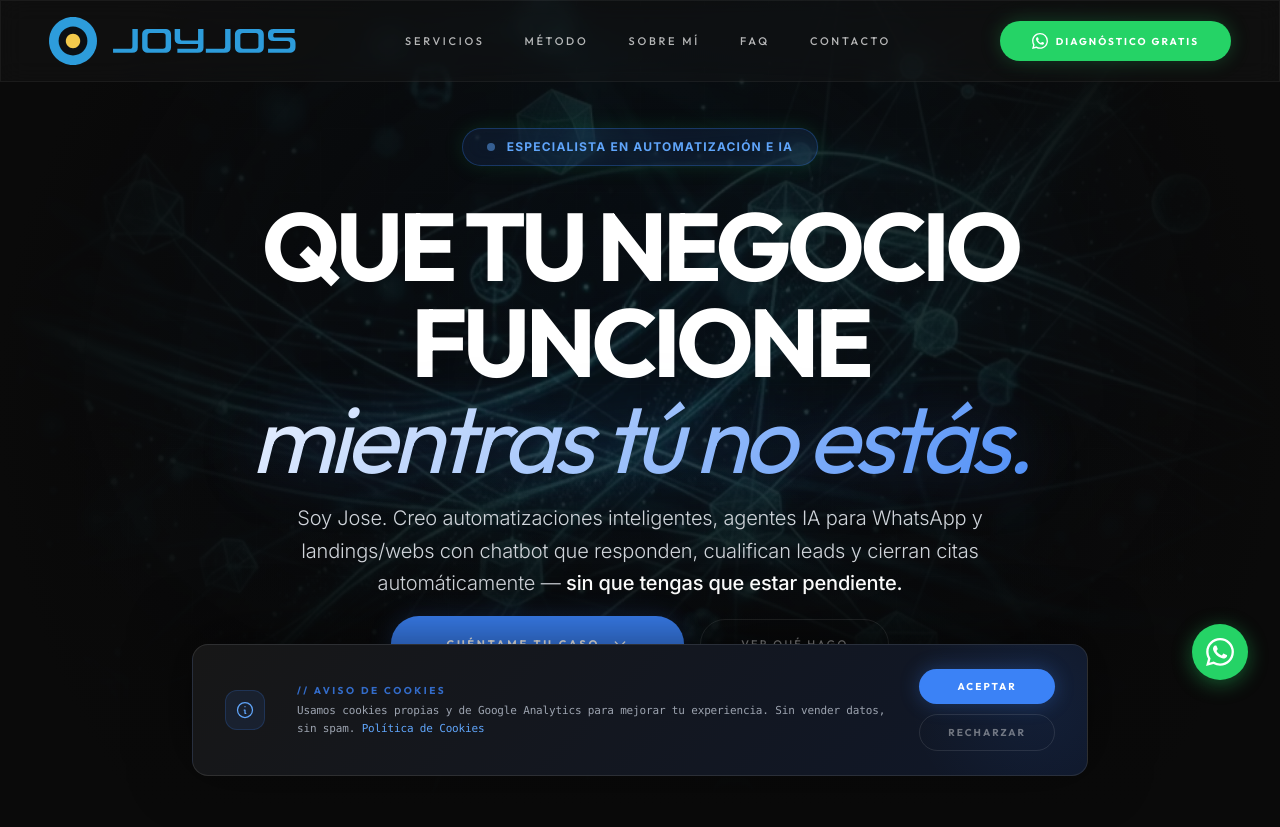
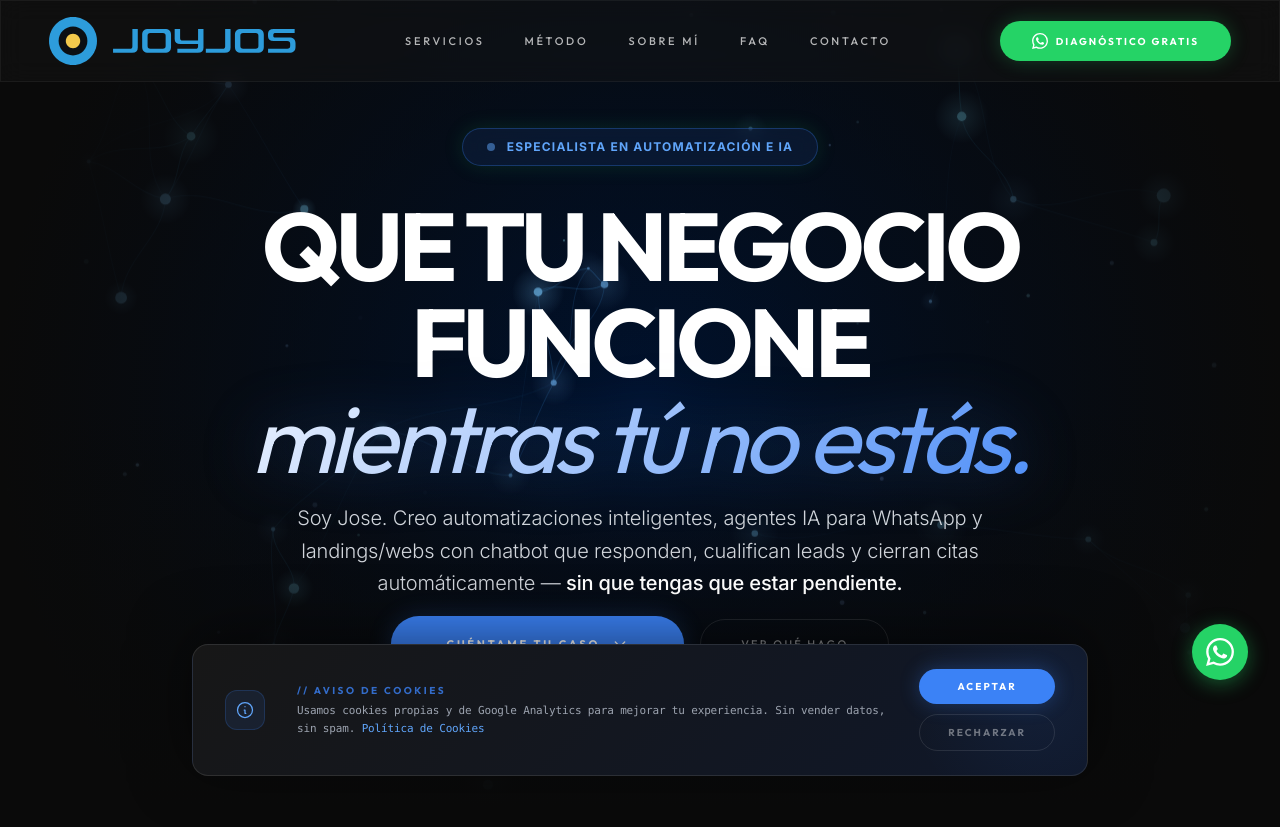
Before and after one commit to joyjos/JOYJOS-IA, a website: page index.html in a window 1280 px wide. Shown: the top 827 px of the page. Drawn offline with Linux system fonts and the light colour scheme; animation ran at ten frames a second.

Commit message:
feat: implement dynamic canvas hero background and remove static assets

```diff
--- /dev/null
+++ b/assets/hero-canvas.js
@@ -0,0 +1,431 @@
+/**
+ * JOYJOS Hero Canvas — Neural Network / Data Flow Animation
+ *
+ * Updates:
+ * - Real wave (S-curve) connections using bezier curves
+ * - Mouse interaction (repulsion and connections)
+ * - Higher node count & visibility
+ * - Mobile reduction (performance)
+ */
+;(function () {
+  'use strict';
+
+  // ── Configuration ──────────────────────────────────────────
+  const CONFIG = {
+    // Density & Count
+    nodeDensity: 0.8,      // Increased density
+    maxNodes: 120,         // Increased max
+    minNodes: 30,
+
+    // Node appearance
+    nodeMinRadius: 2,
+    nodeMaxRadius: 6,
+    nodeGlowMin: 8,
+    nodeGlowMax: 25,
+    nodeBaseAlpha: 0.8,    // Make nodes more visible
+
+    // Connections
+    connectionDistance: 220,
+    maxConnectionsPerNode: 4,
+    connectionLineWidth: 0.8,
+
+    // Particles
+    particleCount: 80,
+    particleMinRadius: 1,
+    particleMaxRadius: 2.5,
+    particleMinSpeed: 0.2,
+    particleMaxSpeed: 0.8,
+
+    // Movement
+    nodeSpeed: 0.4,
+    nodeDrift: 0.0005,
+
+    // Mouse Interaction
+    mouseRepelRadius: 250, // Increased radius
+    mouseForce: 0.8,       // Increased force
+    mouseConnectRadius: 350, // Reach out further
+
+    // Colors
+    hueMin: 195,
+    hueMax: 210,
+    saturation: 90,
+    lightnessNode: 70,
+    lightnessParticle: 75,
+    lightnessLine: 60,
+  };
+
+  // ── State ──────────────────────────────────────────────────
+  let canvas, ctx;
+  let width, height, dpr;
+  let nodes = [];
+  let particles = [];
+  let animationId = null;
+  let lastTime = 0;
+  let elapsed = 0;
+
+  let mouse = { x: -1000, y: -1000, active: false };
+
+  // ── Utilities ──────────────────────────────────────────────
+  function rand(min, max) {
+    return Math.random() * (max - min) + min;
+  }
+
+  function hsl(h, s, l, a) {
+    return 'hsla(' + h + ',' + s + '%,' + l + '%,' + a + ')';
+  }
+
+  // ── Node & Particle ────────────────────────────────────────
+  function createNode() {
+    const r = rand(CONFIG.nodeMinRadius, CONFIG.nodeMaxRadius);
+    return {
+      x: rand(0, width),
+      y: rand(0, height),
+      radius: r,
+      baseRadius: r,
+      vx: rand(-CONFIG.nodeSpeed, CONFIG.nodeSpeed),
+      vy: rand(-CONFIG.nodeSpeed, CONFIG.nodeSpeed),
+      hue: rand(CONFIG.hueMin, CONFIG.hueMax),
+      glowRadius: rand(CONFIG.nodeGlowMin, CONFIG.nodeGlowMax),
+      phase: rand(0, Math.PI * 2),
+      pulseSpeed: rand(0.005, 0.02),
+    };
+  }
+
+  function createParticle() {
+    return {
+      x: rand(0, width),
+      y: rand(0, height),
+      radius: rand(CONFIG.particleMinRadius, CONFIG.particleMaxRadius),
+      speed: rand(CONFIG.particleMinSpeed, CONFIG.particleMaxSpeed),
+      angle: rand(0, Math.PI * 2),
+      hue: rand(190, 220),
+      alpha: rand(0.3, 0.8),
+      drift: rand(-0.005, 0.005),
+      life: rand(0, 1),
+      lifeSpeed: rand(0.002, 0.008),
+    };
+  }
+
+  // ── Init ───────────────────────────────────────────────────
+  function init() {
+    canvas = document.getElementById('hero-canvas');
+    if (!canvas) return;
+
+    ctx = canvas.getContext('2d');
+    resize();
+
+    populateNodes();
+    populateParticles();
+
+    window.addEventListener('resize', debounce(onResize, 250));
+    document.addEventListener('visibilitychange', onVisibility);
+
+    // Mouse Tracking (Listen on window to bypass DOM overlays)
+    window.addEventListener('mousemove', (e) => {
+      const rect = canvas.getBoundingClientRect();
+      // Only track if mouse is over the hero section (roughly)
+      if (e.clientY >= rect.top && e.clientY <= rect.bottom) {
+        mouse.x = e.clientX - rect.left;
+        mouse.y = e.clientY - rect.top;
+        mouse.active = true;
+      } else {
+        mouse.active = false;
+      }
+    });
+
+    document.addEventListener('mouseleave', () => {
+      mouse.active = false;
+    });
+
+    lastTime = performance.now();
+    loop(lastTime);
+  }
+
+  function populateNodes() {
+    const area = width * height;
+    let count = Math.floor(area / 100000 * CONFIG.nodeDensity);
+
+    // Mobile reduction: if width is small, reduce nodes by half
+    if (width < 768) count = Math.floor(count * 0.5);
+
+    count = Math.max(CONFIG.minNodes, Math.min(CONFIG.maxNodes, count));
+    nodes = [];
+    for (let i = 0; i < count; i++) {
+      nodes.push(createNode());
+    }
+  }
+
+  function populateParticles() {
+    let count = CONFIG.particleCount;
+    if (width < 768) count = Math.floor(count * 0.5); // Mobile reduction
+
+    particles = [];
+    for (let i = 0; i < count; i++) {
+      particles.push(createParticle());
+    }
+  }
+
+  function resize() {
+    const rect = canvas.parentElement.getBoundingClientRect();
+    dpr = Math.min(window.devicePixelRatio || 1, 2);
+    width = rect.width;
+    height = rect.height;
+    canvas.width = width * dpr;
+    canvas.height = height * dpr;
+    canvas.style.width = width + 'px';
+    canvas.style.height = height + 'px';
+    ctx.setTransform(dpr, 0, 0, dpr, 0, 0);
+  }
+
+  function onResize() {
+    resize();
+    populateNodes();
+    populateParticles();
+  }
+
+  function onVisibility() {
+    if (document.hidden) {
+      cancelAnimationFrame(animationId);
+      animationId = null;
+    } else {
+      lastTime = performance.now();
+      loop(lastTime);
+    }
+  }
+
+  // ── Update ─────────────────────────────────────────────────
+  function update(dt) {
+    elapsed += dt;
+
+    // Nodes
+    for (let i = 0; i < nodes.length; i++) {
+      const n = nodes[i];
+
+      // Natural Drift
+      n.vx += Math.sin(elapsed * CONFIG.nodeDrift + n.phase) * 0.01;
+      n.vy += Math.cos(elapsed * CONFIG.nodeDrift + n.phase * 1.3) * 0.01;
+
+      // Mouse Repulsion
+      if (mouse.active) {
+        const dx = n.x - mouse.x;
+        const dy = n.y - mouse.y;
+        const distSq = dx * dx + dy * dy;
+        const repelRadiusSq = CONFIG.mouseRepelRadius * CONFIG.mouseRepelRadius;
+
+        if (distSq < repelRadiusSq && distSq > 0) {
+          const distance = Math.sqrt(distSq);
+          const force = (CONFIG.mouseRepelRadius - distance) / CONFIG.mouseRepelRadius;
+          n.vx += (dx / distance) * force * CONFIG.mouseForce;
+          n.vy += (dy / distance) * force * CONFIG.mouseForce;
+        }
+      }
+
+      // Clamp Velocity
+      const maxV = CONFIG.nodeSpeed * 2.5;
+      n.vx = Math.max(-maxV, Math.min(maxV, n.vx));
+      n.vy = Math.max(-maxV, Math.min(maxV, n.vy));
+
+      n.x += n.vx;
+      n.y += n.vy;
+
+      // Pulsing
+      n.phase += n.pulseSpeed;
+      n.radius = n.baseRadius + Math.sin(n.phase) * n.baseRadius * 0.4;
+
+      // Edge Wrap
+      const pad = 50;
+      if (n.x < -pad) n.x = width + pad;
+      if (n.x > width + pad) n.x = -pad;
+      if (n.y < -pad) n.y = height + pad;
+      if (n.y > height + pad) n.y = -pad;
+    }
+
+    // Particles
+    for (let i = 0; i < particles.length; i++) {
+      const p = particles[i];
+
+      p.angle += p.drift;
+      p.x += Math.cos(p.angle) * p.speed;
+      p.y += Math.sin(p.angle) * p.speed;
+
+      // Repel particles slightly too
+      if (mouse.active) {
+        const dx = p.x - mouse.x;
+        const dy = p.y - mouse.y;
+        const distSq = dx * dx + dy * dy;
+        if (distSq < 10000) { // 100px radius
+          p.x += (dx * 0.01);
+          p.y += (dy * 0.01);
+        }
+      }
+
+      p.life += p.lifeSpeed;
+      if (p.life > 1) {
+        p.life = 0;
+        p.x = rand(0, width);
+        p.y = Math.random() > 0.5 ? -10 : height + 10;
+        p.angle = rand(0, Math.PI * 2);
+      }
+
+      if (p.x < -20) p.x = width + 20;
+      if (p.x > width + 20) p.x = -20;
+      if (p.y < -20) p.y = height + 20;
+      if (p.y > height + 20) p.y = -20;
+    }
+  }
+
+  // ── Draw ───────────────────────────────────────────────────
+  function draw() {
+    ctx.clearRect(0, 0, width, height);
+    drawConnections();
+    drawMouseConnections();
+    drawNodes();
+    drawParticles();
+  }
+
+  function drawConnections() {
+    const maxDistSq = CONFIG.connectionDistance * CONFIG.connectionDistance;
+
+    for (let i = 0; i < nodes.length; i++) {
+      let connections = 0;
+      const a = nodes[i];
+
+      for (let j = i + 1; j < nodes.length; j++) {
+        if (connections >= CONFIG.maxConnectionsPerNode) break;
+
+        const b = nodes[j];
+        const dx = a.x - b.x;
+        const dy = a.y - b.y;
+        const dSq = dx * dx + dy * dy;
+
+        if (dSq > maxDistSq) continue;
+
+        const d = Math.sqrt(dSq);
+        const alpha = (1 - d / CONFIG.connectionDistance) * 0.5; // Increased line visibility
+
+        if (alpha < 0.02) continue;
+
+        connections++;
+
+        // Real Wave calculation (S-curve using bezierCurveTo)
+        const perpAngle = Math.atan2(dy, dx) + Math.PI / 2;
+        const wavePhase = elapsed * 0.0015 + i + j;
+        const amp = d * 0.15; // Wave amplitude relative to line length
+
+        // Control point 1
+        const cp1x = a.x - dx * 0.33 + Math.cos(perpAngle) * Math.sin(wavePhase) * amp;
+        const cp1y = a.y - dy * 0.33 + Math.sin(perpAngle) * Math.sin(wavePhase) * amp;
+
+        // Control point 2 (inverse wave phase)
+        const cp2x = a.x - dx * 0.66 + Math.cos(perpAngle) * Math.sin(wavePhase + Math.PI) * amp;
+        const cp2y = a.y - dy * 0.66 + Math.sin(perpAngle) * Math.sin(wavePhase + Math.PI) * amp;
+
+        const avgHue = (a.hue + b.hue) / 2;
+
+        ctx.beginPath();
+        ctx.moveTo(a.x, a.y);
+        ctx.bezierCurveTo(cp1x, cp1y, cp2x, cp2y, b.x, b.y);
+        ctx.strokeStyle = hsl(avgHue, CONFIG.saturation, CONFIG.lightnessLine, alpha);
+        ctx.lineWidth = CONFIG.connectionLineWidth;
+        ctx.stroke();
+      }
+    }
+  }
+
+  function drawMouseConnections() {
+    if (!mouse.active) return;
+
+    const maxDistSq = CONFIG.mouseConnectRadius * CONFIG.mouseConnectRadius;
+
+    for (let i = 0; i < nodes.length; i++) {
+      const n = nodes[i];
+      const dx = n.x - mouse.x;
+      const dy = n.y - mouse.y;
+      const dSq = dx * dx + dy * dy;
+
+      if (dSq < maxDistSq) {
+        const d = Math.sqrt(dSq);
+        const alpha = (1 - d / CONFIG.mouseConnectRadius) * 0.8; // Increased brightness
+
+        ctx.beginPath();
+        ctx.moveTo(n.x, n.y);
+        ctx.lineTo(mouse.x, mouse.y);
+        ctx.strokeStyle = hsl(190, 100, 80, alpha);
+        ctx.lineWidth = 1.5; // Thicker line
+        ctx.stroke();
+      }
+    }
+  }
+
+  function drawNodes() {
+    for (let i = 0; i < nodes.length; i++) {
+      const n = nodes[i];
+      const pulseAlpha = CONFIG.nodeBaseAlpha + Math.sin(n.phase) * 0.2;
+      const color = hsl(n.hue, CONFIG.saturation, CONFIG.lightnessNode, pulseAlpha);
+
+      // Inner Core
+      ctx.beginPath();
+      ctx.arc(n.x, n.y, n.radius, 0, Math.PI * 2);
+      ctx.fillStyle = color;
+      ctx.fill();
+
+      // Outer Glow
+      const glowAlpha = 0.2 + Math.sin(n.phase) * 0.1;
+      const gradient = ctx.createRadialGradient(n.x, n.y, n.radius, n.x, n.y, n.radius + n.glowRadius);
+      gradient.addColorStop(0, hsl(n.hue, CONFIG.saturation, CONFIG.lightnessNode, glowAlpha));
+      gradient.addColorStop(1, hsl(n.hue, CONFIG.saturation, CONFIG.lightnessNode, 0));
+
+      ctx.beginPath();
+      ctx.arc(n.x, n.y, n.radius + n.glowRadius, 0, Math.PI * 2);
+      ctx.fillStyle = gradient;
+      ctx.fill();
+    }
+  }
+
+  function drawParticles() {
+    for (let i = 0; i < particles.length; i++) {
+      const p = particles[i];
+      const fadeAlpha = Math.sin(p.life * Math.PI) * p.alpha;
+
+      if (fadeAlpha < 0.02) continue;
+
+      ctx.beginPath();
+      ctx.arc(p.x, p.y, p.radius, 0, Math.PI * 2);
+      ctx.fillStyle = hsl(p.hue, 90, CONFIG.lightnessParticle, fadeAlpha);
+
+      // Give particles a tiny glow
+      ctx.shadowColor = hsl(p.hue, 90, CONFIG.lightnessParticle, fadeAlpha * 0.5);
+      ctx.shadowBlur = 4;
+      ctx.fill();
+      ctx.shadowBlur = 0; // reset
+    }
+  }
+
+  // ── Loop ───────────────────────────────────────────────────
+  function loop(time) {
+    animationId = requestAnimationFrame(loop);
+    const dt = time - lastTime;
+    lastTime = time;
+
+    if (dt > 200) return;
+
+    update(dt);
+    draw();
+  }
+
+  // ── Helpers ────────────────────────────────────────────────
+  function debounce(fn, ms) {
+    let timer;
+    return function () {
+      clearTimeout(timer);
+      timer = setTimeout(fn, ms);
+    };
+  }
+
+  // ── Boot ───────────────────────────────────────────────────
+  if (document.readyState === 'loading') {
+    document.addEventListener('DOMContentLoaded', init);
+  } else {
+    init();
+  }
+})();
--- a/index.html
+++ b/index.html
@@ -34,8 +34,6 @@
     <link rel="apple-touch-icon" href="assets/favicon.png">
 
 
-    <!-- Preload hero background en WebP (máxima prioridad para LCP) -->
-    <link rel="preload" href="assets/hero_bg.webp" as="image" fetchpriority="high" type="image/webp">
 
     <link rel="preconnect" href="https://fonts.googleapis.com">
     <link rel="preconnect" href="https://fonts.gstatic.com" crossorigin>
@@ -98,6 +96,8 @@
 
     <!-- Main Script -->
     <script src="assets/main.js" defer></script>
+    <!-- Hero Canvas Animation -->
+    <script src="assets/hero-canvas.js" defer></script>
 
 </head>
 
@@ -195,11 +195,9 @@
                  ============================================================ -->
             <section id="hero" class="relative min-h-[80vh] max-h-[900px] pt-24 pb-16 sm:pt-32 sm:pb-24 overflow-hidden flex flex-col items-center justify-center text-center px-4">
 
-                <div class="absolute inset-0 z-0 overflow-hidden">
-                    <picture>
-                        <source srcset="assets/hero_bg.webp" type="image/webp">
-                        <img src="assets/hero_bg.png" alt="IA" role="presentation" width="1920" height="1080" decoding="async" fetchpriority="high" class="w-full h-full object-cover opacity-30" style="will-change:transform;animation:ken-burns 25s ease-in-out infinite;">
-                    </picture>
+                <div class="absolute inset-0 z-0 overflow-hidden hero-bg-glow">
+                    <canvas id="hero-canvas" class="absolute inset-0 w-full h-full" aria-hidden="true"></canvas>
+
                     <div class="absolute inset-0 hero-gradient-overlay"></div>
                     <div class="absolute bottom-0 left-0 right-0 h-1/2 bg-gradient-to-t from-dark-900 to-transparent"></div>
                 </div>
--- a/input.css
+++ b/input.css
@@ -75,6 +75,14 @@
     100% { transform: scale(1.05) translate(0,0); }
 }
 .animate-ken-burns { animation: ken-burns 25s ease-in-out infinite; }
+
+/* Hero Pure CSS Background - Organic Fluid & Bokeh Particles */
+.hero-bg-glow {
+    background: radial-gradient(circle at center, #00122e 0%, #000a1a 100%);
+    background-color: #000a1a;
+}
+
+
 
 .hero-gradient-overlay {
     background: radial-gradient(circle at center, transparent 0%, #0a0a0a 85%);
```
Also changed, not shown: assets/hero_bg.png (deleted), assets/hero_bg.webp (deleted), assets/style.css.
